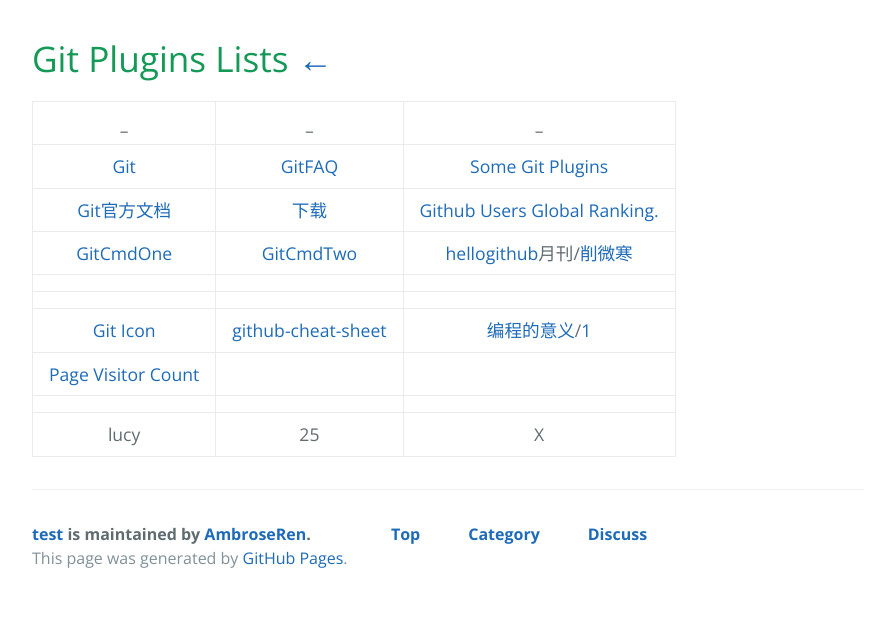
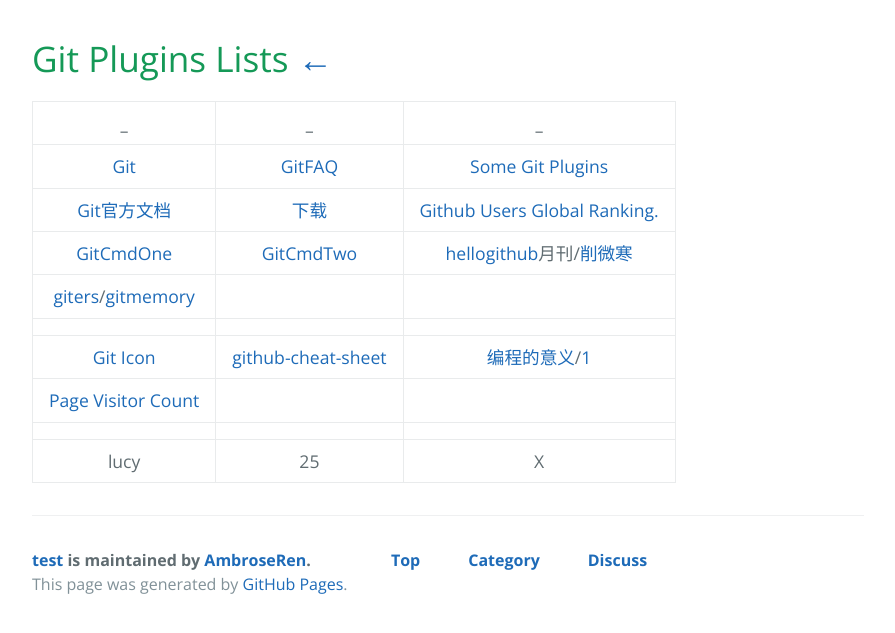
Before and after one commit to AmbroseRen/test, a Jekyll site: the page built from Doc/Tools/Git/index.md, in a window 1280 px wide. Shown: the top 633 px of the page, without its empty margins (192-1087 px from the left). Built offline with Jekyll 4.4.1, drawn with Linux system fonts in a browser that asks for light colours; nearby versions of some CDN libraries; our own code applies the rules of GitHub Pages for plain Markdown files; library files that are not in the unit come from our copies; the repository's description, which GitHub fills in, is left out.

Commit message:
Update index.md

```diff
--- a/Doc/Tools/Git/index.md
+++ b/Doc/Tools/Git/index.md
@@ -5,7 +5,7 @@
 | [Git](Git.txt) | [GitFAQ](GitOne.txt) | [Some Git Plugins](SomeGit.md) |
 | [Git官方文档](https://git-scm.com/book/zh/v2) | [下载](https://git-scm.com/downloads) | [Github Users Global Ranking.](https://wangchujiang.com/github-rank/index.html) |
 | [GitCmdOne](https://www.jeffjade.com/2014/12/22/2014-12-22-gitmemo/) | [GitCmdTwo](https://www.cnblogs.com/mengdd/p/4153773.html) | [hellogithub](https://hellogithub.com/)月刊/[削微寒](https://www.cnblogs.com/xueweihan/archive/2004/01/13/5458657.html) |
-| []() | []() | []() |
+| [giters](https://giters.com/)/[gitmemory](https://gitmemory.com/) | []() | []() |
 | []() | []() | []() |
 | [Git Icon](https://octodex.github.com/) | [github-cheat-sheet](https://github.com/tiimgreen/github-cheat-sheet) | [编程的意义](https://ferd.ca/the-little-printf.html)/[1](https://www.cnblogs.com/xueweihan/p/5220513.html) |
 | [Page Visitor Count](https://github.com/sagar-viradiya) | []() | []() |
```
